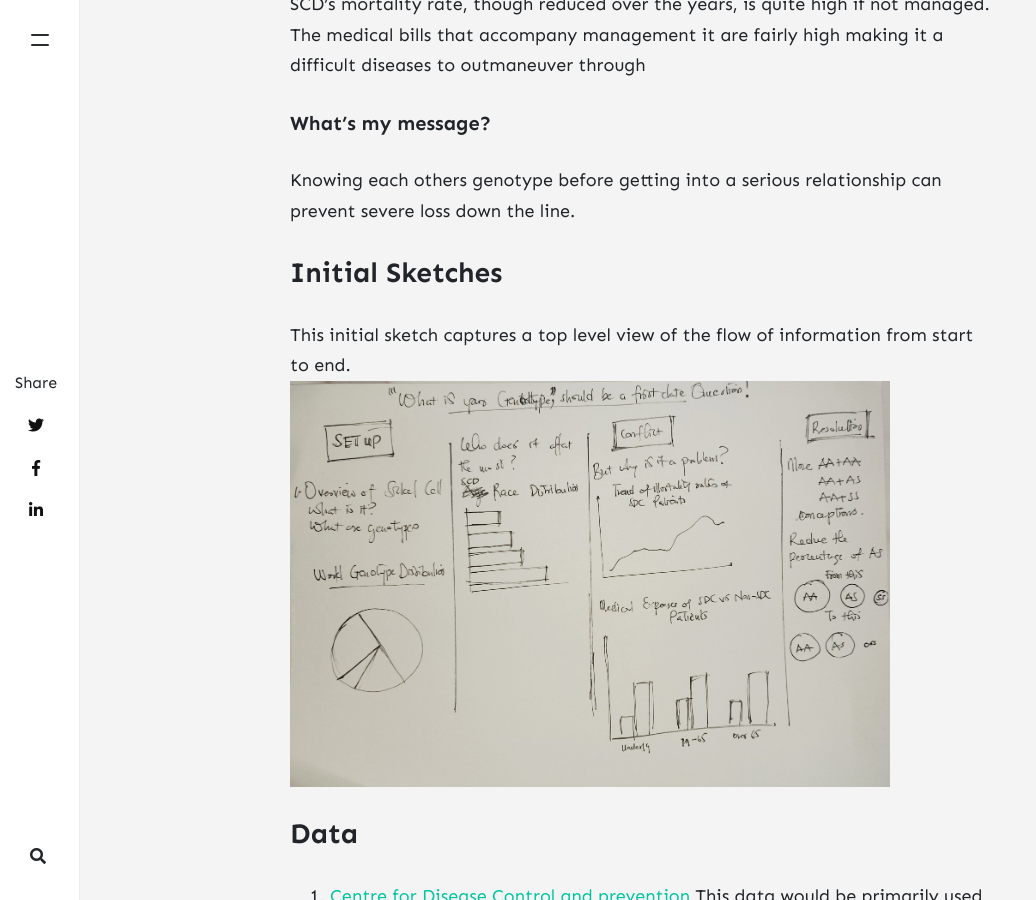
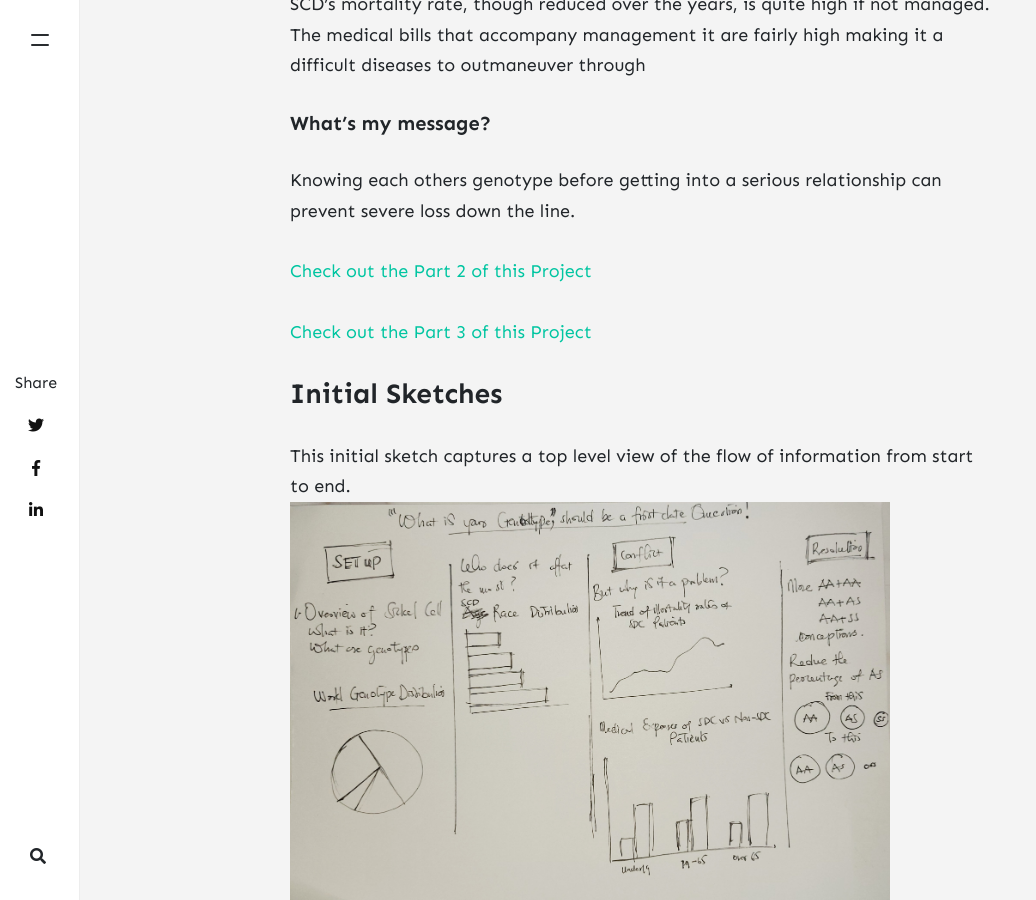
Before and after one commit to jnrkufuor/kufuor-portfolio, a Jekyll site: the page built from _posts/2021-02-28-final_project_ErnestKufuor.md, in a window 1280 px wide and 900 px high, scrolled down 2058 px. Shown: the whole window, without its empty margins (0-1036 px from the left). Built offline with Jekyll 4.4.1, drawn with Linux system fonts in a browser that asks for light colours; nearby versions of some CDN libraries; comment, search, counter and statistics services are not loaded.

Commit message:
Update 2021-02-28-final_project_ErnestKufuor.md

```diff
--- a/_posts/2021-02-28-final_project_ErnestKufuor.md
+++ b/_posts/2021-02-28-final_project_ErnestKufuor.md
@@ -32,6 +32,9 @@ SCD's mortality rate, though reduced over the years, is quite high if not manage
 ##### What's my message?
 Knowing each others genotype before getting into a serious relationship can prevent severe loss down the line.
 
+[Check out the Part 2 of this Project](https://jnrkufuor.github.io/kufuor-portfolio/final_project_ErnestKufuor_2/)
+
+[Check out the Part 3 of this Project](https://jnrkufuor.github.io/kufuor-portfolio/final_project_ErnestKufuor_3/)
 
 
 ### Initial Sketches
```
